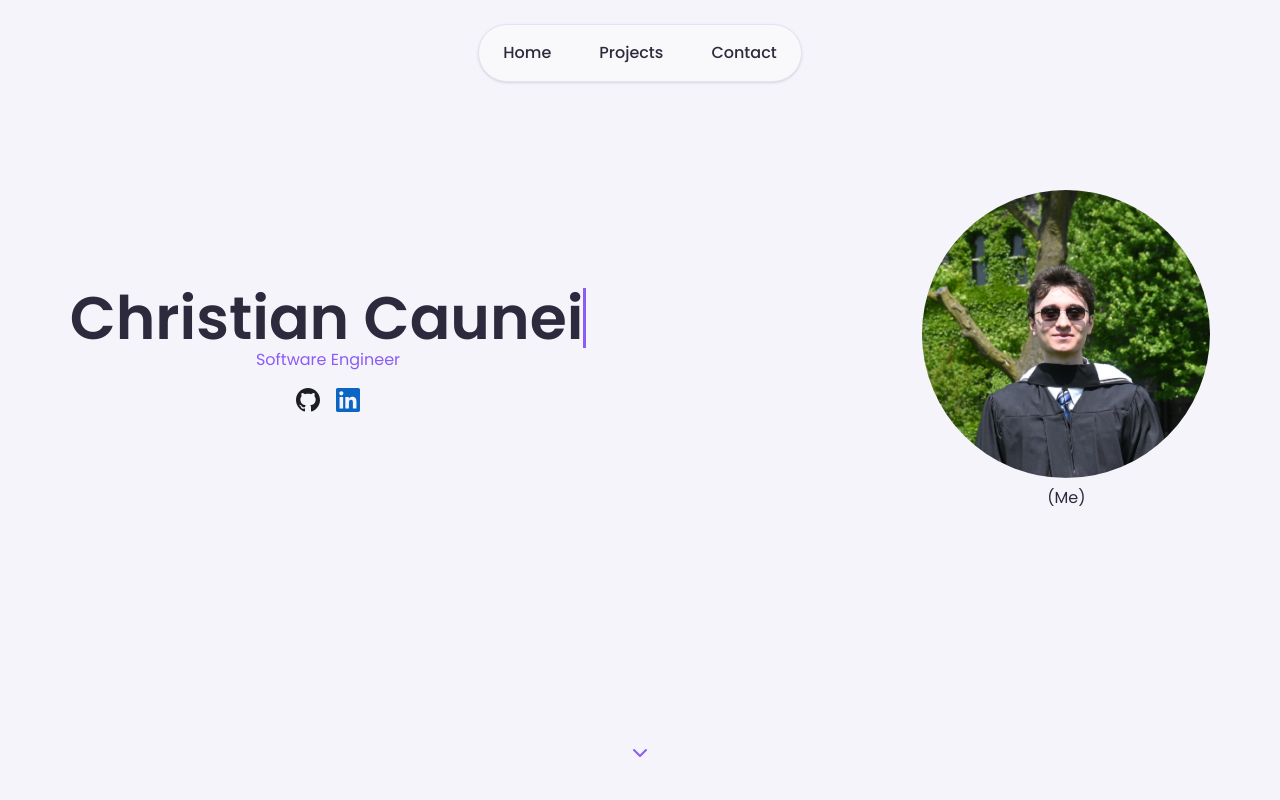
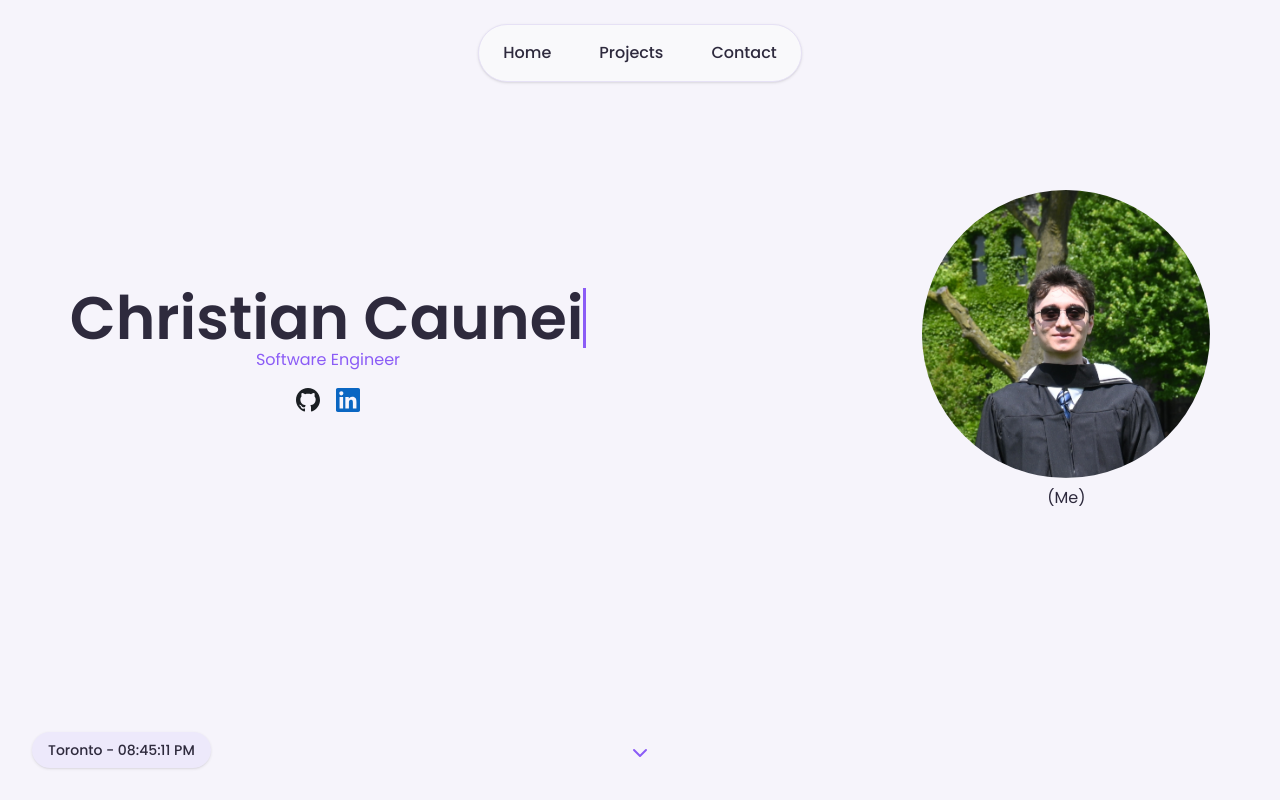
Before and after one commit to Christian-Silviu/personal-website, a React (Vite) app: page / in a window 1280 px wide. Shown: the top 800 px of the page. Built offline with nearby package versions, Linux system fonts and the light colour scheme.

Commit message:
added local clock widget

```diff
--- a/src/pages/Home.tsx
+++ b/src/pages/Home.tsx
@@ -17,6 +17,13 @@ const infoIcons = [
 
 export default function Home() {
   const [scrolled, setScrolled] = useState(false);
+  const [time, setTime] = useState(new Date());
+  const torontoTime = time.toLocaleTimeString("en-US", {
+    timeZone: "America/Toronto",
+    hour: "2-digit",
+    minute: "2-digit",
+    second: "2-digit",
+  });
 
   useEffect(() => {
     const handleScroll = () => {
@@ -30,6 +37,13 @@ export default function Home() {
     return () => {
       window.removeEventListener("scroll", handleScroll);
     };
+  }, []);
+
+  useEffect(() => {
+    const exactTime = setInterval(() => {
+      setTime(new Date());
+    }, 1000);
+    return () => clearInterval(exactTime);
   }, []);
 
   return (
@@ -154,6 +168,9 @@ export default function Home() {
           </p>
         </div>
       </section>
+      <div className="fixed bottom-8 left-8 bg-[#ede9fb] text-[#2e2a3d] px-4 py-2 rounded-full shadow-sm text-sm font-medium">
+        Toronto - {torontoTime}
+      </div>
     </div>
   );
 }
```
